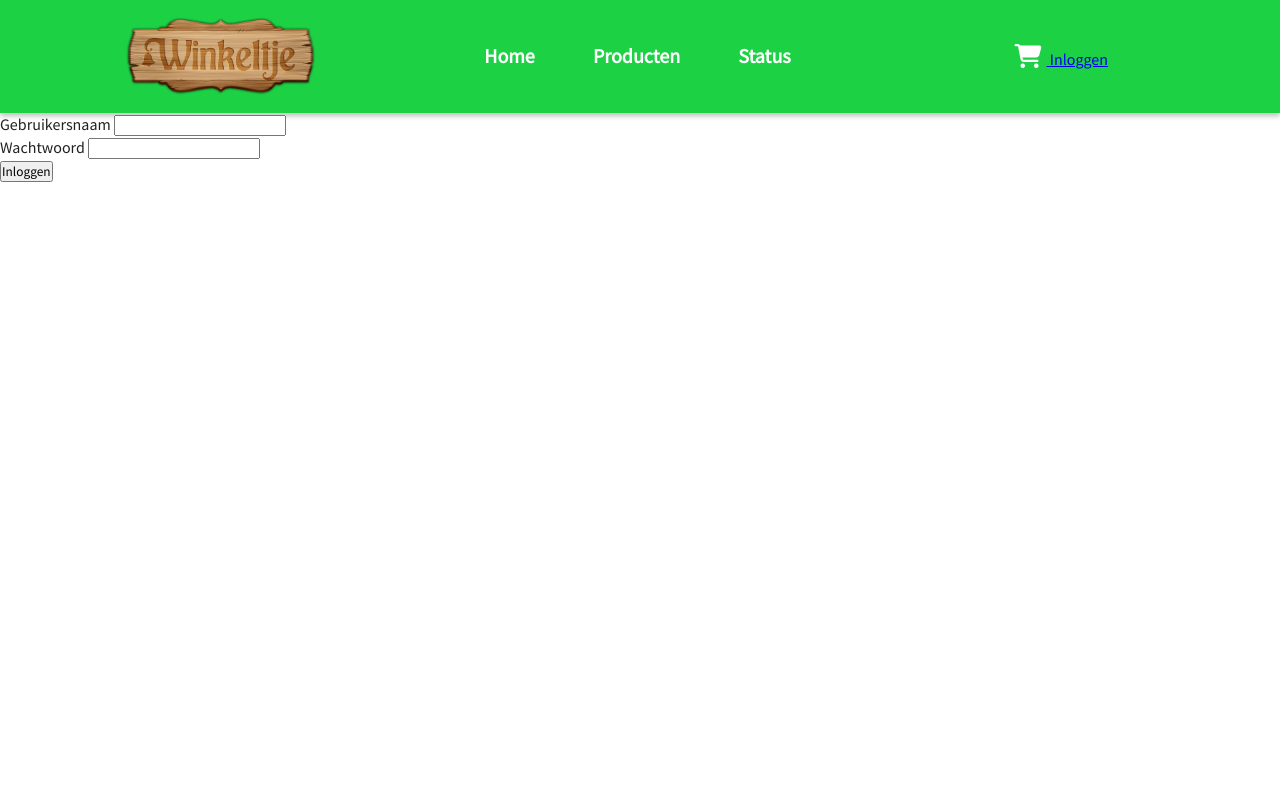
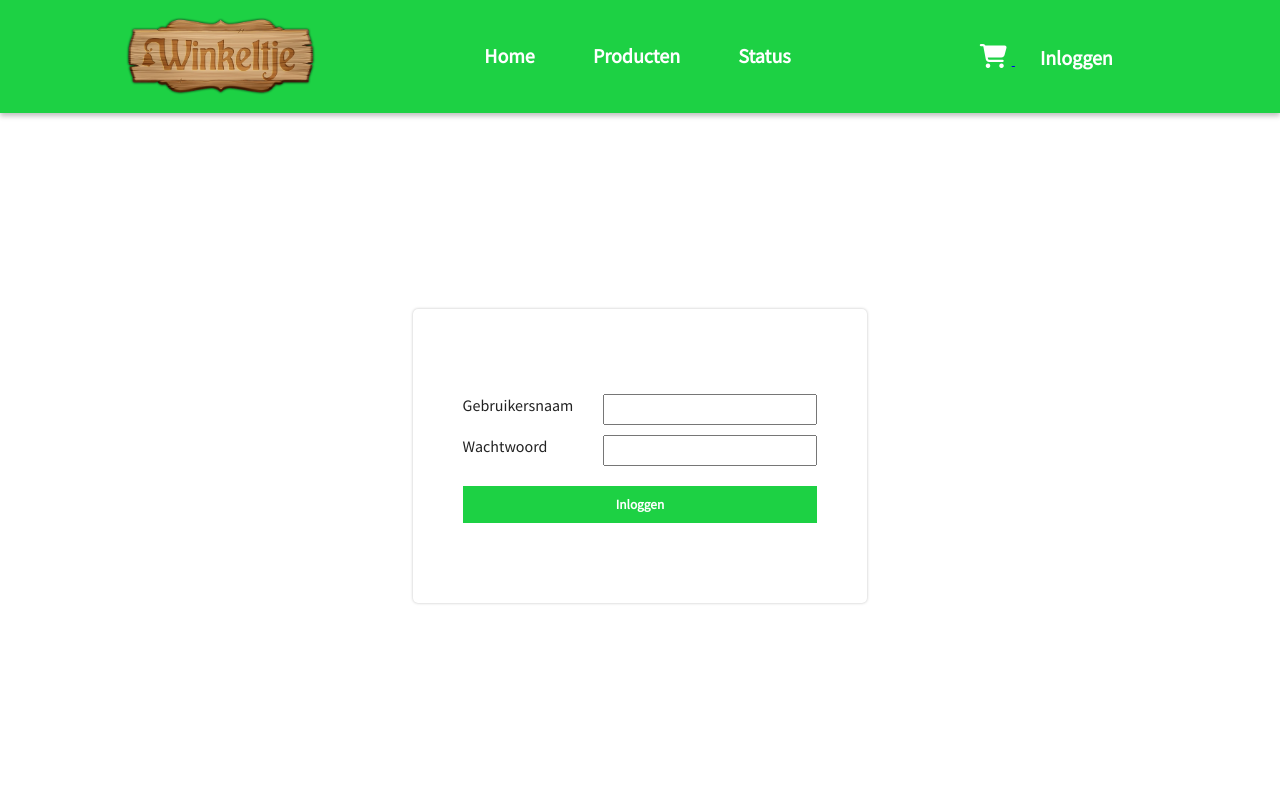
Before and after one commit to Lars-van-Bezooijen/Winkeltje, a PHP site: page /takenlijst/login.php in a window 1280 px wide. Run offline with PHP 8.4, Linux system fonts and the light colour scheme; some libraries are stand-ins or nearby versions.

Commit message:
styled form

```diff
--- a/css/main.css
+++ b/css/main.css
@@ -111,7 +111,7 @@ header img.logo{
   width: 33%;
   text-align: center;
 }
-nav a{
+nav a, .nav-a{
   color: white;
   margin: 0 20px;
   font-size: 20px;
@@ -119,7 +119,7 @@ nav a{
   padding: 5px 10px 3px 5px;
   font-weight: bold;
 }
-nav a:hover{
+nav a:hover, .nav-a:hover{
   border-bottom: 2px solid white;
 }
 i{
@@ -175,6 +175,41 @@ input[type="number"]{
   cursor: pointer;
   border-bottom: 3px solid #965d2c;
   border-right: 3px solid #965d2c;
+}
+.loginmain{
+  height: calc(100vh - 113px);
+  display: flex;
+  justify-content: center;
+  align-items: center;
+}
+.loginform{
+  border-radius: 5px;
+  padding: 80px 50px;
+  box-shadow: 0 0 3px rgb(0, 0, 0, 0.25);
+}
+.loginform .form-group{
+  padding: 5px 0;
+  display: flex;
+  justify-content: space-between;
+}
+.loginform input{
+  margin-left: 30px;
+  padding: 5px;
+  width: 200px;
+}
+.loginform input[type="submit"]{
+  justify-content: end;
+  margin-left: 0px;
+  margin-top: 15px;
+  border: none;
+  background: #1dd144;
+  padding: 10px 0;
+  width: 100%;
+  color: white;
+  font-weight: bold;
+}
+.loginform input[type="submit"]:hover{
+  cursor: pointer;
 }
 
 /* ==========================================================================
--- a/header.php
+++ b/header.php
@@ -14,9 +14,9 @@
             <i class="fa-solid fa-cart-shopping"></i>
         </a>
         <?php if(isset($_SESSION['user_id'])): ?>
-            <a href="login.php">Inloggen</a>
+            <a class="nav-a" href="logout.php">Uitloggen</a>
         <?php else: ?>
-            <a href="login.php">Inloggen</a>
+            <a class="nav-a" href="login.php">Inloggen</a>
         <?php endif; ?>
     </div>
 </header>
--- a/status.php
+++ b/status.php
@@ -20,8 +20,8 @@ if(!isset($_SESSION['user_id']))
     <title>Status</title>
 </head>
 <body>
-<?php
-    require_once "header.php"
-?>
+    <?php
+        require_once "header.php"
+    ?>
 </body>
 </html>
```
